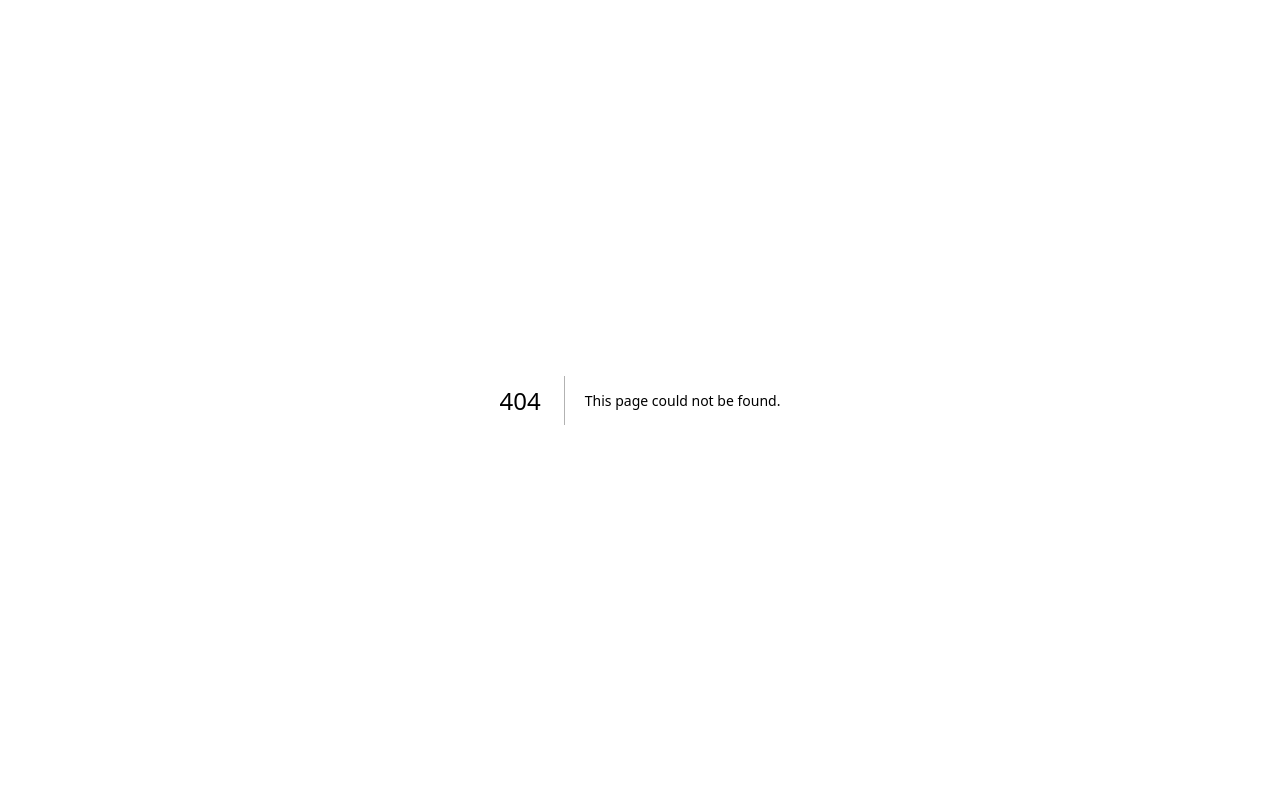
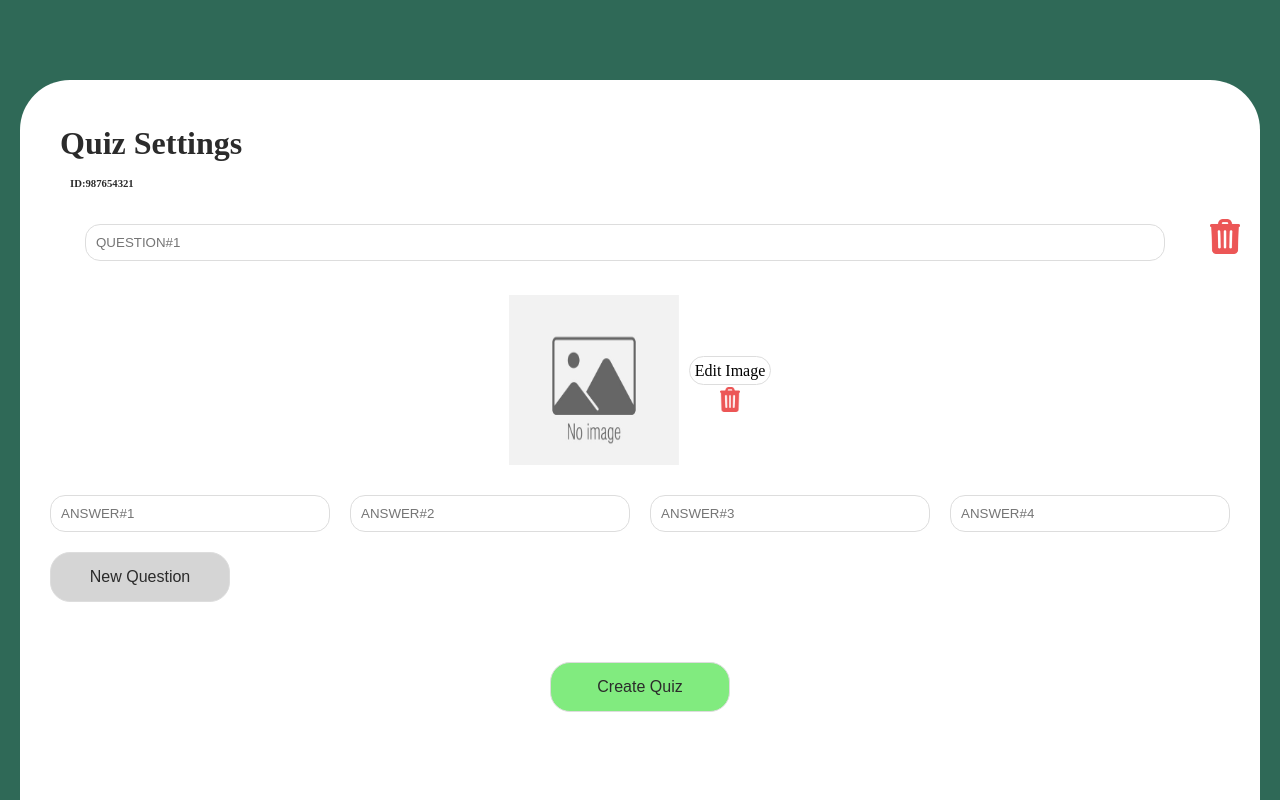
Before and after one commit to tiimbiim/CS137-S24, a Next.js app in the folder quizap/: page /editQuiz in a window 1280 px wide. Before the commit this address had no page. Shown: the top 800 px of the page. Built offline with nearby package versions, Linux system fonts and the light colour scheme.

Commit message:
push edit quiz page

```diff
--- /dev/null
+++ b/quizap/pages/editQuiz.js
@@ -0,0 +1,42 @@
+import styles from "@/styles/editQuiz.module.css"
+import Image from "next/image";
+import { useState } from 'react';
+
+const editQuiz = () => {
+    const [imageUrl, setImageUrl] = useState('/noImage.png');
+    const handleImageChange = (e) => {
+        const file = e.target.files[0];
+        setImageUrl(URL.createObjectURL(file));
+      };
+    return ( <main className={styles.main}>
+        <div className={styles.body}>
+            <h1 className={styles.h1}>Quiz Settings</h1>
+            <h6 className={styles.h6}>ID:987654321</h6>
+            <div className={styles.inputContainer}>
+                <input className={styles.input} type="text" id ="first" name="first" placeholder="QUESTION#1" required></input>
+                <form Name="" Method="" Action="">
+                    <input Name="IB1" type="image" src="delete.png" height="35px" width="30px"></input>
+                </form>
+            </div>
+            <div className={styles.style}><Image src={imageUrl} id= "pic" width={170} height={170}/>
+                <div className={styles.inputContainer2}>
+                    <label className={styles.label} for="input-file">Edit Image</label>
+                    <input className={styles.imageInput} type="file" accept="image/jepg, image/png, image/jpg" id="input-file" onChange={handleImageChange}></input>
+                    <form Name="" Method="" Action="">
+                        <input Name="IB1" type="image" src="delete.png" height="25px" width="20px"></input>
+                    </form>
+                </div>
+            </div>
+            <div className={styles.inputContainer}>
+                <input className={styles.answerInput} type="text" id ="first" name="first" placeholder="ANSWER#1"></input>
+                <input className={styles.answerInput} type="text" id ="first" name="first" placeholder="ANSWER#2"></input>
+                <input className={styles.answerInput} type="text" id ="first" name="first" placeholder="ANSWER#3"></input>
+                <input className={styles.answerInput} type="text" id ="first" name="first" placeholder="ANSWER#4"></input>
+            </div>
+            <div class="wrap"><button className={styles.button2} type="submit" onclick="solve()">New Question</button></div>
+            <div class="wrap"><button className={styles.button} type="submit" onclick="solve()">Create Quiz</button></div>
+        </div>
+    </main> );
+}
+
+export default editQuiz;
--- /dev/null
+++ b/quizap/styles/editQuiz.module.css
@@ -0,0 +1,108 @@
+.main {
+    display:flex;
+    align-items: center;
+    line-height: 2;
+    min-height: 100vh;
+    background-color: rgb(47, 105, 87);
+    height: 100%;
+    overflow: auto;
+    flex-direction: column;
+    justify-content: center;
+}
+.body {
+    margin:0;
+    background-color: #fff;
+    border-radius: 5px;
+    margin-top: 80px;
+    padding: 10px 20px;
+    transition: transform 0.2s;
+    width: 1200px;
+    height: 900px;
+    text-align: center;
+    border-radius: 50px;
+}
+.h1 {
+    color: #2b2b2b;
+    text-align: left;
+    margin-left: 20px;
+}
+.h6 {
+    color: #2b2b2b;
+    text-align: left;
+    margin-left: 30px;
+    margin-top: -2%;
+}
+.input {
+    display: flex;
+    width: 90%;
+    margin-bottom: 15px;
+    padding: 10px;
+    box-sizing: border-box;
+    border: 1px solid #ddd;
+    margin: 0 auto;
+    border-radius: 15px;
+}
+.answerInput {
+    display: flex;
+    width: 280px;
+    padding: 10px;
+    box-sizing: border-box;
+    border: 1px solid #ddd;
+    margin: 0 auto;
+    border-radius: 15px;
+}
+.inputContainer {
+    display: flex;
+    align-items: center;
+}
+.inputContainer2 {
+    display: block;
+    margin-top: 60px;
+    margin-left: 10px;
+}
+.style {
+    display: flex;
+    justify-content: center;
+    background-color: transparent;
+    height: 200px;
+    margin-top: 30px;
+}
+.label {
+    height: 30px;
+    width: 80px;
+    background: transparent;
+    color: #000000;
+    border: 1px solid #ddd;
+    padding: 5px;
+    border-radius: 15px;
+    cursor: pointer;
+}
+.imageInput {
+    display: none;
+}
+.button {
+    padding: 15px;
+    border-radius: 20px;
+    margin-top: 60px;
+    margin-bottom: 15px;
+    border: none;
+    color: #2b2b2b;;
+    border: 1px solid #ddd;
+    cursor: pointer;
+    background-color: #81eb7f;
+    width: 15%;
+    font-size: 100%;
+}
+.button2 {
+    padding: 15px;
+    border-radius: 20px;
+    margin-top: 20px;
+    margin-right: 1000px;
+    border: none;
+    color: #2b2b2b;;
+    border: 1px solid #ddd;
+    cursor: pointer;
+    background-color: #d5d5d5;
+    width: 15%;
+    font-size: 100%;
+}
```
Also changed, not shown: quizap/public/delete.png (added).
